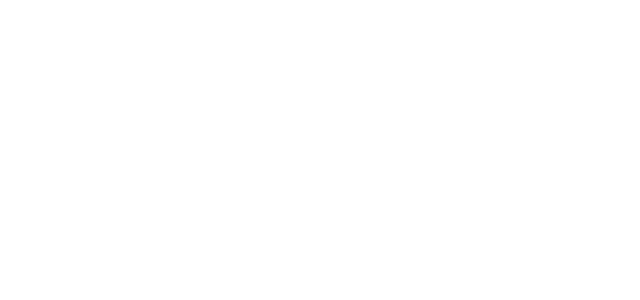
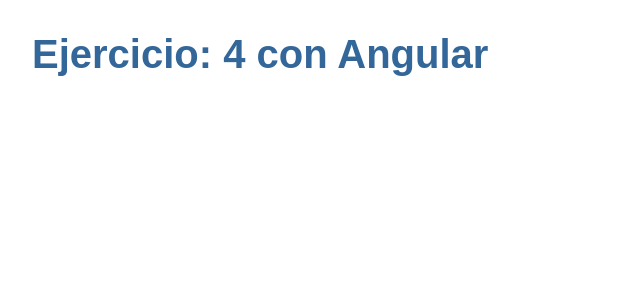
Before and after one commit to Compu12/angular004, an Angular app: page / in a window 1280 px wide. Shown: the top 300 px of the page, without its empty margins (0-640 px from the left). Built offline with nearby package versions, Linux system fonts and the light colour scheme.

Commit message:
aplicacion de estilos

```diff
--- a/angular.json
+++ b/angular.json
@@ -1,5 +1,8 @@
 {
   "$schema": "./node_modules/@angular/cli/lib/config/schema.json",
+  "cli": {
+    "analytics": false
+  },
   "version": 1,
   "newProjectRoot": "projects",
   "projects": {
--- a/src/app/app.component.html
+++ b/src/app/app.component.html
@@ -0,0 +1 @@
+<h1>{{title}} </h1>
--- a/src/app/app.component.ts
+++ b/src/app/app.component.ts
@@ -6,5 +6,5 @@
   styleUrls: ['./app.component.css']
 })
 export class AppComponent {
-  title = 'angular004';
+  title = 'Ejercicio: 4 con Angular';
 }
--- a/src/styles.css
+++ b/src/styles.css
@@ -1 +1,22 @@
-/* You can add global styles to this file, and also import other style files */
+/* Application-wide Styles */
+h1 {
+    color: #369;
+    font-family: Arial, Helvetica, sans-serif;
+    font-size: 250%;
+  }
+  h2, h3 {
+    color: #444;
+    font-family: Arial, Helvetica, sans-serif;
+    font-weight: lighter;
+  }
+  body {
+    margin: 2em;
+  }
+  body, input[type="text"], button {
+    color: #333;
+    font-family: Cambria, Georgia, serif;
+  }
+  /* everywhere else */
+  * {
+    font-family: Arial, Helvetica, sans-serif;
+  }
```
